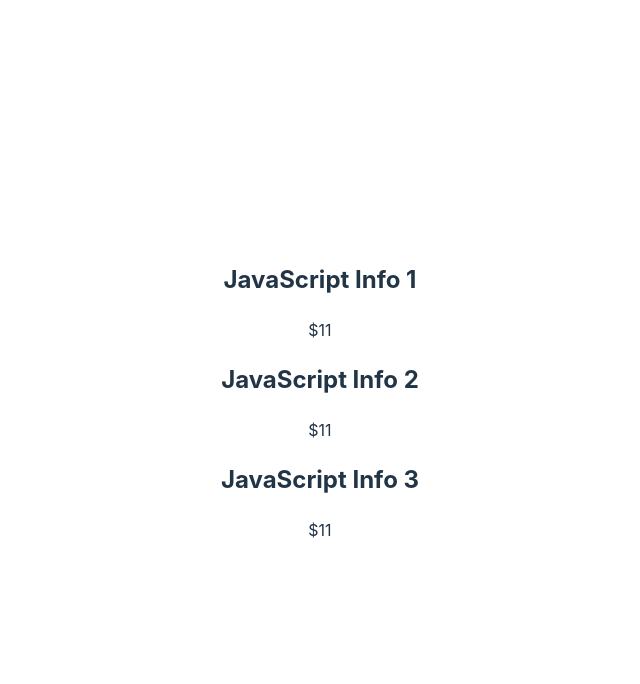
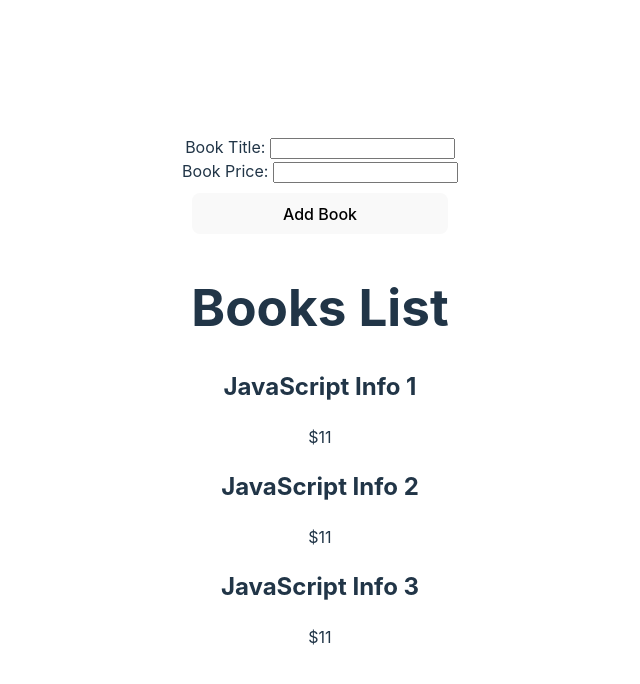
Before and after one commit to AhseneRemmouche/books, a React (Vite) app: page / in a window 1280 px wide. Shown: the top 684 px of the page, without its empty margins (320-960 px from the left). Built offline with nearby package versions, Linux system fonts and the light colour scheme.

Commit message:
add new book input

```diff
--- a/src/components/Book/Books.jsx
+++ b/src/components/Book/Book.jsx
@@ -1,6 +1,7 @@
 import React from "react";
+import './Book.css'
 
-// eslint-disable-next-line react/prop-types
+
 function Books({ title }) {
 	return (
 		<div>
--- a/src/components/BooksList/BooksList.css
+++ b/src/components/BooksList/BooksList.css
@@ -0,0 +1,4 @@
+.addNewBook{
+    display: flex;
+    flex-direction: column;
+}
--- a/src/components/BooksList/BooksList.jsx
+++ b/src/components/BooksList/BooksList.jsx
@@ -1,18 +1,78 @@
-import React from "react";
-import { v4 as uuidv4 } from "uuid";
-import Book from "../Book/Books";
+import React, { useContext, createContext, useState } from 'react';
+import Book from '../Book/Book';
+import './BooksList.css'
+const initialBookList = [
+  {
+    title: 'JavaScript Info 1',
+    price: 10,
+  },
+  {
+    title: 'JavaScript Info 2',
+    price: 7,
+  },
+  {
+    title: 'JavaScript Info 3',
+    price: 6,
+  },
+];
 
-const books = [
-	{ id: uuidv4(), title: "JavaScript Info 1", price: 11 },
-	{ id: uuidv4(), title: "JavaScript Info 2", price: 9 },
-	{ id: uuidv4(), title: "JavaScript Info 3", price: 7 },
-];
-const list = books.map((item) => {
-	return <Book title={item.title} />;
-});
+const Home = () => {
+  //   function handleOnChangeNewInput(e) {
+  //     setNewBookInput(e.target.value);
+  //   }
+  const [books, setBooks] = useState(initialBookList);
+  const [bookTitle, setBookTitle] = useState('');
+  const[bookPrice, setBookPrice]= useState('')
 
-function BooksList() {
-	return <div>{list}</div>;
-}
+  function handleNewBookClick() {
+    if (bookTitle != '') {
+      const newBook = {
+        title: bookTitle,
+      };
+      setBooks([...books, newBook]);
+      setBookTitle('');
+    } else {
+      alert('Please add a title!')
+    }
+  }
 
-export default BooksList;
+
+  const booksList = books.map((book) => {
+    return <Book title={book.title} price={book.price} />;
+  });
+  return (
+    <div>
+      <div className='addNewBook'>
+        <div>
+          <label htmlFor="newBook">Book Title: </label>
+          <input
+            type='text'
+            id="newBook"
+            value={bookTitle}
+            // onChange={handleOnChangeNewInput}
+            onChange={(e) => setBookTitle(e.target.value)} />
+        </div>
+        <div>
+          <label htmlFor='bookPrice'>Book Price: </label>
+          <input
+            type="text"
+            value={bookPrice}
+            onChange = {e => setBookPrice(e.target.value)}
+          />
+        </div>
+
+
+        <button onClick={handleNewBookClick} style={{ margin: '10px' }}>
+          Add Book
+        </button>
+      </div>
+      <div className="booksList">
+        <h1>Books List</h1>
+        {booksList}
+      </div>
+
+    </div>
+  );
+};
+
+export default Home;
```
